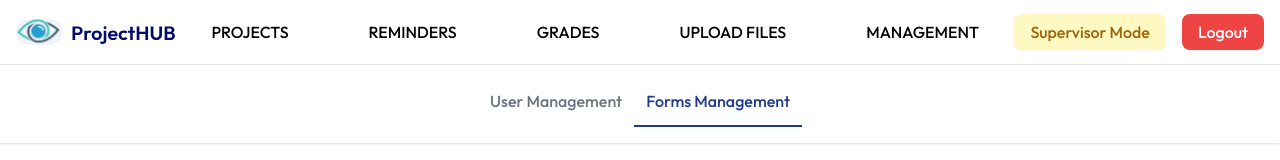
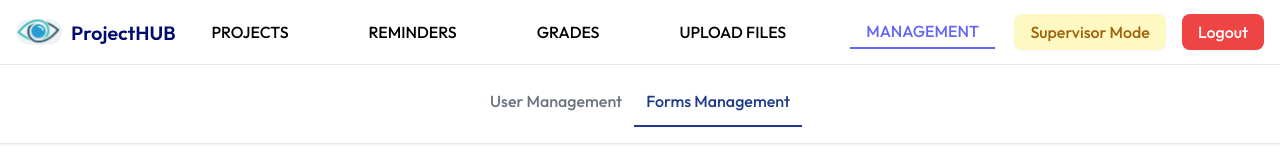
Before and after one commit to noakrispin/Final-project, a React (Vite) app in the folder frontend/: page /admin-forms in a window 1280 px wide. Shown: the top 160 px of the page. Built offline with nearby package versions, Linux system fonts and the light colour scheme; no server answers; sample sign-in values are in the browser's storage.

Commit message:
update navbar

```diff
--- a/frontend/src/components/admin/AdminNavbar.jsx
+++ b/frontend/src/components/admin/AdminNavbar.jsx
@@ -30,8 +30,18 @@ const AdminNavbar = () => {
             <NavLink to='/admin-projects'>PROJECTS</NavLink>
             <NavLink to='/admin-reminders'>REMINDERS</NavLink>
             <NavLink to='/admin-grades'>GRADES</NavLink>
-            <NavLink to='/admin-upload'>UPLOAD FILES</NavLink>
-            <NavLink to='/admin-management'>MANAGEMENT</NavLink>
+            <NavLink
+              to="/admin-upload"
+              activePaths={["/admin-upload", "/admin-evaluators"]}
+            >
+              UPLOAD FILES
+            </NavLink>
+            <NavLink
+              to="/admin-management"
+              activePaths={["/admin-management", "/admin-forms"]}
+            >
+              MANAGEMENT
+            </NavLink>
           </ul>
         </MobileMenu>
 
@@ -58,13 +68,18 @@ const AdminNavbar = () => {
   );
 };
 
-const NavLink = ({ to, children }) => {
+const NavLink = ({ to, children, activePaths = [] }) => {
   const location = useLocation();
-  const isActive = location.pathname === to;
+  const isActive = activePaths.includes(location.pathname) || location.pathname === to;
+
   return (
     <Link
       to={to}
-      className={`${isActive ? 'text-[#6366F1] border-b-2 border-[#6366F1]' : 'hover:text-[#6366F1]'} py-2 px-4 lg:py-1 text-base`}
+      className={`${
+        isActive
+          ? 'text-[#6366F1] border-b-2 border-[#6366F1]'
+          : 'hover:text-[#6366F1]'
+      } py-2 px-4 lg:py-1 text-base`}
     >
       <li>{children}</li>
     </Link>
--- a/frontend/src/components/layout/Navbar.jsx
+++ b/frontend/src/components/layout/Navbar.jsx
@@ -18,6 +18,7 @@ const Navbar = () => {
   const [showResults, setShowResults] = useState(false);
 
   console.log("Navbar received user:", user); // Debugging log
+
 
   // Clear search state on route change
   useEffect(() => {
@@ -86,9 +87,15 @@ const Navbar = () => {
         <MobileMenu isOpen={menuOpen} setIsOpen={setMenuOpen}>
           <ul className="flex flex-col lg:flex-row items-center gap-2 lg:gap-12 font-medium text-gray-800 text-sm">
             <NavLink to="/projectsSupervisors">MY PROJECTS</NavLink>
-            <NavLink to="/MyProjectsReview">PROJECTS TO REVIEW</NavLink>
+            <NavLink
+              to="/MyProjectsReview"
+              activePaths={["/MyProjectsReview", "/OtherProjectsReview"]}
+            >
+              PROJECTS TO REVIEW
+            </NavLink>
             {/* <NavLink to="/SupervisorGradesFeedback">GRADES</NavLink> */}
             <NavLink to="/contact">CONTACT</NavLink>
+
           </ul>
         </MobileMenu>
 
@@ -137,9 +144,10 @@ const Navbar = () => {
   );
 };
 
-const NavLink = ({ to, children }) => {
+const NavLink = ({ to, children, activePaths = [] }) => {
   const location = useLocation();
-  const isActive = location.pathname === to;
+  const isActive = activePaths.includes(location.pathname) || location.pathname === to;
+
   return (
     <Link
       to={to}
@@ -154,4 +162,5 @@ const NavLink = ({ to, children }) => {
   );
 };
 
+
 export default Navbar;
--- a/frontend/src/pages/MyProjectsReview.jsx
+++ b/frontend/src/pages/MyProjectsReview.jsx
@@ -37,7 +37,7 @@ const MyProjectsReview = () => {
 
   useEffect(() => {
     const fetchData = async () => {
-      if (!user || !user.id) {
+      if (!user || !user.email) {
         console.error("User or Evaluator ID is missing.");
         return;
       }
@@ -49,8 +49,8 @@ const MyProjectsReview = () => {
         const formID = "SupervisorForm";
         // Fetch all projects and evaluations in parallel
         const [projectsData, evaluationsData] = await Promise.all([
-          evaluatorsApi.getProjectsForEvaluatorByForm(user.id, formID),
-          formsApi.getEvaluationsByEvaluator(user.id),
+          evaluatorsApi.getProjectsForEvaluatorByForm(user.email, formID),
+          formsApi.getEvaluationsByEvaluator(user.email),
         ]);
         console.log("Evaluations Data from API:", evaluationsData);
         console.log("Projects Data (before formatting):", projectsData);
@@ -91,8 +91,8 @@ const MyProjectsReview = () => {
               ? new Date(project.deadline._seconds * 1000)
               : project.deadline,
             isSupervisor:
-              project.supervisor1 === user.id ||
-              project.supervisor2 === user.id,
+              project.supervisor1 === user.email ||
+              project.supervisor2 === user.email,
             students, // Use the extracted and formatted students
           };
         });
@@ -358,7 +358,7 @@ const MyProjectsReview = () => {
             <Table
               data={projects}
               apiResponse={grades} // Pass the full evaluationsData array
-              userId={user?.id}
+              userId={user?.email}
               isDeadlinePassed={isDeadlinePassed}
               columns={myProjectColumns}
               onRowClick={handleRowClick}
--- a/frontend/src/pages/OtherProjectsReview.jsx
+++ b/frontend/src/pages/OtherProjectsReview.jsx
@@ -26,7 +26,7 @@ const OtherProjectsReview = () => {
 
   useEffect(() => {
     const fetchData = async () => {
-      if (!user || !user.id) {
+      if (!user || !user.email) {
         console.error("User or Evaluator ID is missing.");
         return;
       }
@@ -47,7 +47,7 @@ const OtherProjectsReview = () => {
           try {
             console.log(`Fetching projects for formID: ${formID}`);
             const response = await evaluatorsApi.getProjectsForEvaluatorByForm(
-              user.id,
+              user.email,
               formID
             );
             if (Array.isArray(response) && response.length > 0) {
@@ -65,7 +65,7 @@ const OtherProjectsReview = () => {
         }
 
         const evaluationsData = await formsApi.getEvaluationsByEvaluator(
-          user.id
+          user.email
         );
         console.log("Evaluations Data:", evaluationsData);
 
@@ -345,7 +345,7 @@ const OtherProjectsReview = () => {
             <Table
               data={projects}
               apiResponse={grades}
-              userId={user?.id}
+              userId={user?.email}
               isDeadlinePassed={isDeadlinePassed}
               columns={projectColumns}
               onRowClick={handleRowClick}
```
